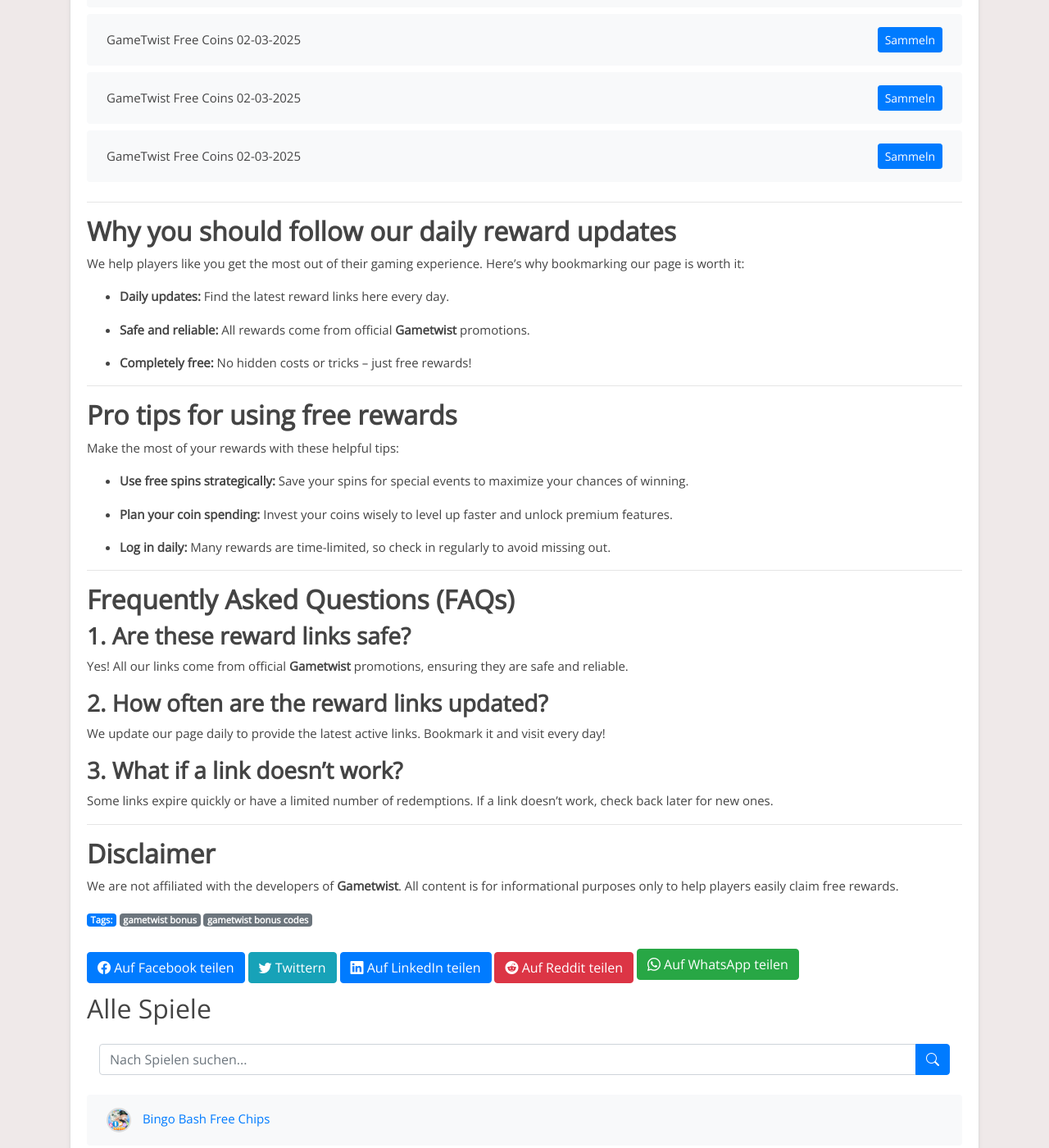
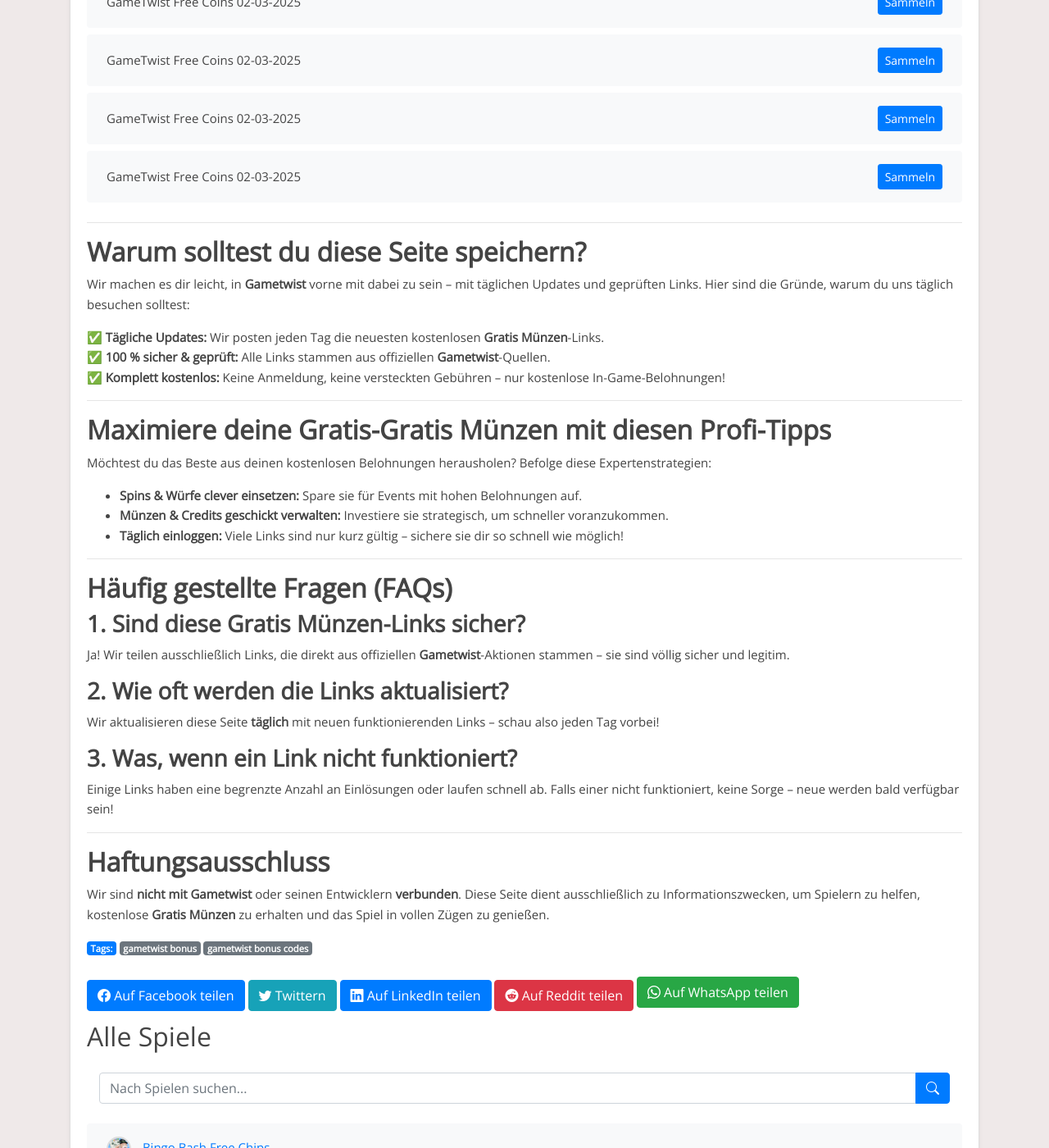
Before and after one commit to Prollad99/bs-de, a Jekyll site: the page built from _posts/2025-02-03-gametwist.md, in a window 1280 px wide and 1400 px high, scrolled down 7772 px. Shown: the whole window at 82% size. Built offline with Jekyll 4.4.1, drawn with Linux system fonts in a browser that asks for light colours; some of the changed text lies outside the part shown.

Commit message:
Update gametwist reward links, content, and last modified date

```diff
--- a/_includes/gametwist_footer.html
+++ b/_includes/gametwist_footer.html
@@ -1,55 +1,38 @@
 ---
 
+## **Warum solltest du diese Seite speichern?**
 
-## **Why you should follow our daily reward updates**
+Wir machen es dir leicht, in **Gametwist** vorne mit dabei zu sein – mit täglichen Updates und geprüften Links. Hier sind die Gründe, warum du uns täglich besuchen solltest:
 
-We help players like you get the most out of their gaming experience. Here’s why bookmarking our page is worth it:
-
-- **Daily updates:** Find the latest reward links here every day.
-
-- **Safe and reliable:** All rewards come from official **Gametwist** promotions.
-
-- **Completely free:** No hidden costs or tricks – just free rewards!
-
+✅ **Tägliche Updates:** Wir posten jeden Tag die neuesten kostenlosen **Gratis Münzen**-Links.
+✅ **100 % sicher & geprüft:** Alle Links stammen aus offiziellen **Gametwist**-Quellen.
+✅ **Komplett kostenlos:** Keine Anmeldung, keine versteckten Gebühren – nur kostenlose In-Game-Belohnungen!
 
 ---
 
+## **Maximiere deine Gratis-Gratis Münzen mit diesen Profi-Tipps**
 
-## **Pro tips for using free rewards**
+Möchtest du das Beste aus deinen kostenlosen Belohnungen herausholen? Befolge diese Expertenstrategien:
 
-Make the most of your rewards with these helpful tips:
-
-- **Use free spins strategically:** Save your spins for special events to maximize your chances of winning.
-
-- **Plan your coin spending:** Invest your coins wisely to level up faster and unlock premium features.
-
-- **Log in daily:** Many rewards are time-limited, so check in regularly to avoid missing out.
-
+- **Spins & Würfe clever einsetzen:** Spare sie für Events mit hohen Belohnungen auf.
+- **Münzen & Credits geschickt verwalten:** Investiere sie strategisch, um schneller voranzukommen.
+- **Täglich einloggen:** Viele Links sind nur kurz gültig – sichere sie dir so schnell wie möglich!
 
 ---
 
+## **Häufig gestellte Fragen (FAQs)**
 
-## **Frequently Asked Questions (FAQs)**
+### **1. Sind diese Gratis Münzen-Links sicher?**
+Ja! Wir teilen ausschließlich Links, die direkt aus offiziellen **Gametwist**-Aktionen stammen – sie sind völlig sicher und legitim.
 
+### **2. Wie oft werden die Links aktualisiert?**
+Wir aktualisieren diese Seite **täglich** mit neuen funktionierenden Links – schau also jeden Tag vorbei!
 
-### **1. Are these reward links safe?**
-
-Yes! All our links come from official **Gametwist** promotions, ensuring they are safe and reliable.
-
-
-### **2. How often are the reward links updated?**
-
-We update our page daily to provide the latest active links. Bookmark it and visit every day!
-
-
-### **3. What if a link doesn’t work?**
-
-Some links expire quickly or have a limited number of redemptions. If a link doesn’t work, check back later for new ones.
-
+### **3. Was, wenn ein Link nicht funktioniert?**
+Einige Links haben eine begrenzte Anzahl an Einlösungen oder laufen schnell ab. Falls einer nicht funktioniert, keine Sorge – neue werden bald verfügbar sein!
 
 ---
 
+## **Haftungsausschluss**
 
-## **Disclaimer**
-
-We are not affiliated with the developers of **Gametwist**. All content is for informational purposes only to help players easily claim free rewards.
+Wir sind **nicht mit** **Gametwist** oder seinen Entwicklern **verbunden**. Diese Seite dient ausschließlich zu Informationszwecken, um Spielern zu helfen, kostenlose **Gratis Münzen** zu erhalten und das Spiel in vollen Zügen zu genießen.
--- a/_includes/gametwist_post.html
+++ b/_includes/gametwist_post.html
@@ -1,32 +1,27 @@
-Are you a dedicated **Gametwist** player? Looking for the easiest way to collect free coins, spins, and other bonuses? You're in the right place! We update this page daily with new reward links so you don’t miss any chance to level up faster and fully enjoy the game.
+Bist du ein leidenschaftlicher **Gametwist**-Spieler? Möchtest du **Gratis Münzen** sammeln, ohne echtes Geld auszugeben? Dann bist du hier genau richtig!
 
-
-## **What are reward links?**
-
-Reward links are official promotions from **Gametwist** developers that provide players with free in-game items like spins, coins, and exclusive bonuses. They are a great way to enhance your gameplay without spending money.
-
-
-Every day, we provide the latest and most reliable reward links, so you can redeem your rewards effortlessly and continue your journey without interruptions.
-
+Wir aktualisieren diese Seite **täglich** mit neuen **Gratis Münzen**-Links, damit du dein Gameplay verbessern, schneller aufsteigen und spannende Belohnungen freischalten kannst – völlig kostenlos.
 
 ---
 
+## **Was sind Gratis Münzen-Links?**
 
-## **How to redeem your free rewards**
+**Gratis Münzen**-Links sind offizielle Belohnungen der **Gametwist**-Entwickler. Sie bieten kostenlose **Gratis Münzen** und weitere In-Game-Boni wie Spins, Würfe, Credits und spezielle Geschenke.
 
-Redeeming your daily rewards is simple and requires just a few steps:
-
-1. **Choose a reward link from the list below.**
-
-2. **Tap on the link and log into your Gametwist account.**
-
-3. **The reward will be instantly credited to your account!**
-
-
-Check back on this page regularly, as links can expire quickly. Don’t miss out!
-
+Statt selbst danach zu suchen, übernehmen wir die Arbeit für dich! Wir sammeln und aktualisieren täglich die neuesten funktionierenden Links, damit du deine Gratis-Belohnungen mühelos einlösen kannst.
 
 ---
 
+## **So löst du deine kostenlosen Gratis Münzen ein**
 
-## **Today's Gametwist reward links**
+Deine **Gratis Münzen** zu erhalten ist schnell und einfach:
+
+1. **Wähle einen Link aus der Liste unten.**
+2. **Klicke auf den Link und melde dich in deinem Gametwist-Konto an.**
+3. **Genieße deine kostenlosen Gratis Münzen – sofort in deinem Spiel verfügbar!**
+
+> 🔔 **Tipp:** Diese Links laufen schnell ab – schau täglich vorbei, um dir deine Belohnungen zu sichern!
+
+---
+
+## **Heutige Gratis-Gratis Münzen für Gametwist**
```
